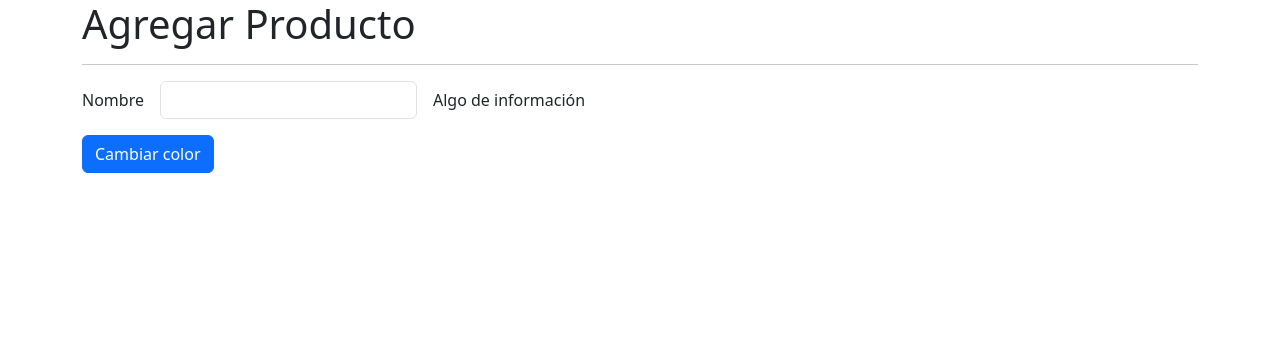
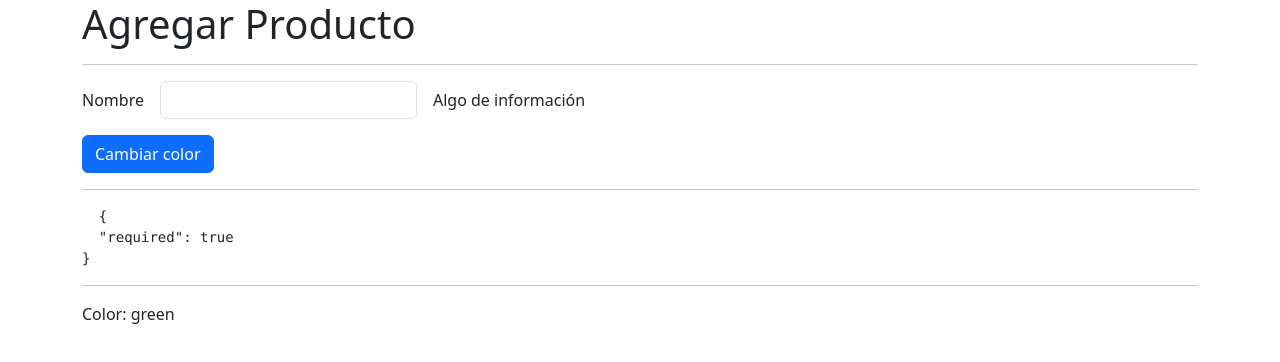
Before and after one commit to leandropereyradev/curso-angular-directives-signals, an Angular app: page /products/product in a window 1280 px wide. Shown: the top 362 px of the page. Built offline with nearby package versions, Linux system fonts and the light colour scheme.

Commit message:
Traditional reactive form

```diff
--- a/src/app/products/pages/product-page/product-page.component.html
+++ b/src/app/products/pages/product-page/product-page.component.html
@@ -2,14 +2,14 @@
 
 <hr />
 
-<form>
+<form [formGroup]="myForm">
   <div class="row g-3 align-items-center mb-3">
     <div class="col-auto">
       <label>Nombre</label>
     </div>
 
     <div class="col-auto">
-      <input type="text" class="form-control" />
+      <input type="text" class="form-control" formControlName="name" />
     </div>
 
     <div class="col-auto">
@@ -19,7 +19,19 @@
 
   <div class="row">
     <div class="col">
-      <button class="btn btn-primary">Cambiar color</button>
+      <button class="btn btn-primary" (click)="changeColor()">
+        Cambiar color
+      </button>
     </div>
   </div>
 </form>
+
+<hr />
+
+<pre>
+  {{ myForm.get("name")?.errors | json }}
+</pre>
+
+<hr />
+
+<p>Color: {{ color }}</p>
--- a/src/app/products/pages/product-page/product-page.component.ts
+++ b/src/app/products/pages/product-page/product-page.component.ts
@@ -1,9 +1,25 @@
-import { Component } from '@angular/core';
+import { Component, inject } from '@angular/core';
+import { FormBuilder, FormGroup, Validators } from '@angular/forms';
 
 @Component({
   templateUrl: './product-page.component.html',
-  styleUrls: ['./product-page.component.css']
+  styleUrls: ['./product-page.component.css'],
 })
 export class ProductPageComponent {
+  private fb = inject(FormBuilder);
+  // constructor(private fb: FormBuilder){}
 
+  public color: string = 'green';
+  public myForm: FormGroup = this.fb.group({
+    name: [
+      '',
+      [Validators.required, Validators.minLength(6), Validators.email],
+    ],
+  });
+
+  changeColor() {
+    this.color = '#xxxxxx'.replace(/x/g, (y) =>
+      ((Math.random() * 16) | 0).toString(16)
+    );
+  }
 }
```
Also changed, not shown: src/app/products/products.module.ts (+3 -4 lines).
